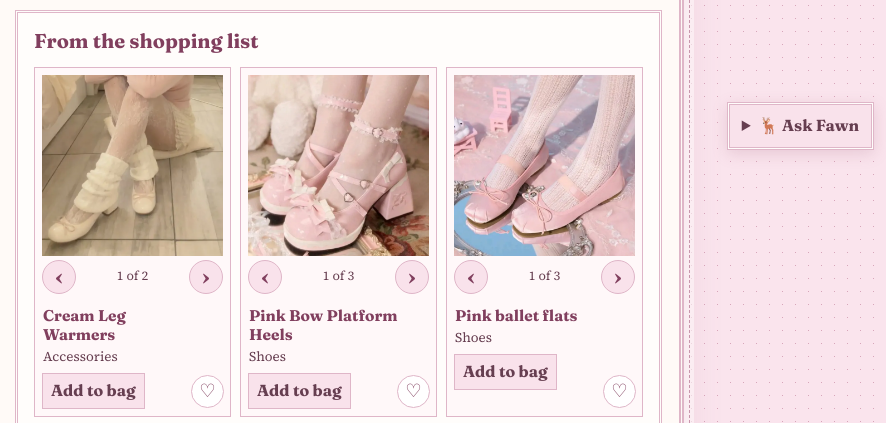
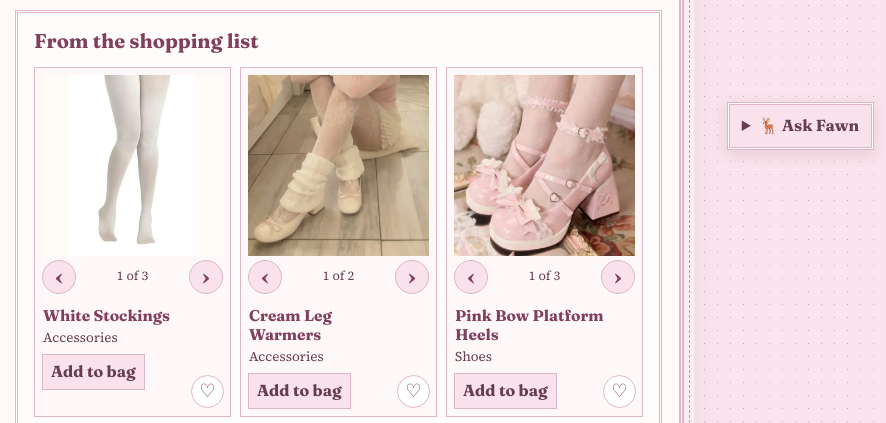
Before and after one commit to mlenamcintosh-png/ribbon-and-fawn, a plain HTML site: page index.html in a window 1280 px wide. Shown: the part 638-1061 px from the top of the page, 394-1280 px from the left. Drawn offline with Linux system fonts and the light colour scheme.

Commit message:
Add white stockings with three uncropped photos

```diff
--- a/app.js
+++ b/app.js
@@ -1,4 +1,14 @@
 const finds = [
+  {
+    id: 'white-stockings',
+    name: 'White Stockings',
+    category: 'Accessories',
+    photos: [
+      { src: 'accessory-photos/224245.webp', alt: 'Plain white stockings on a white background' },
+      { src: 'accessory-photos/224243.webp', alt: 'White stockings styled with a pink plaid skirt and white boots while seated' },
+      { src: 'accessory-photos/224244.webp', alt: 'Standing outfit view with white stockings, a pink plaid skirt, and bow details' }
+    ]
+  },
   {
     id: 'cream-leg-warmers',
     name: 'Cream Leg Warmers',
--- a/index.html
+++ b/index.html
@@ -6,7 +6,7 @@
 <meta name="description" content="A pink scrapbook for shopping finds and little journal entries.">
 <title>Ribbon &amp; Fawn</title>
 <link rel="stylesheet" href="style.css?v=leg-warmer-crop">
-<script src="app.js?v=cream-leg-warmers" defer></script>
+<script src="app.js?v=white-stockings" defer></script>
 <script src="dressing-room.js?v=1" defer></script>
 </head>
 <body>
```
Also changed, not shown: accessory-photos/224243.webp (added), accessory-photos/224244.webp (added), accessory-photos/224245.webp (added).
